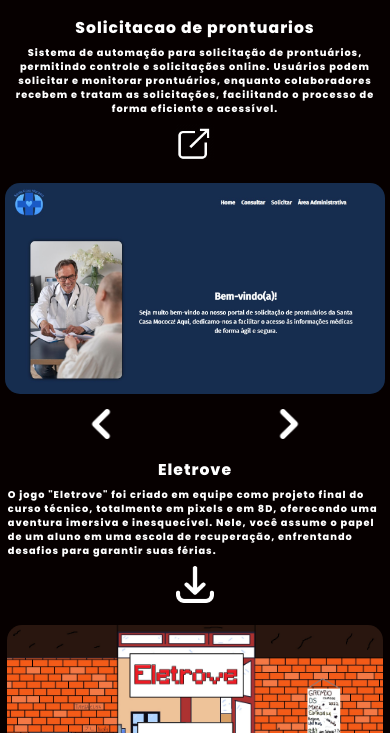
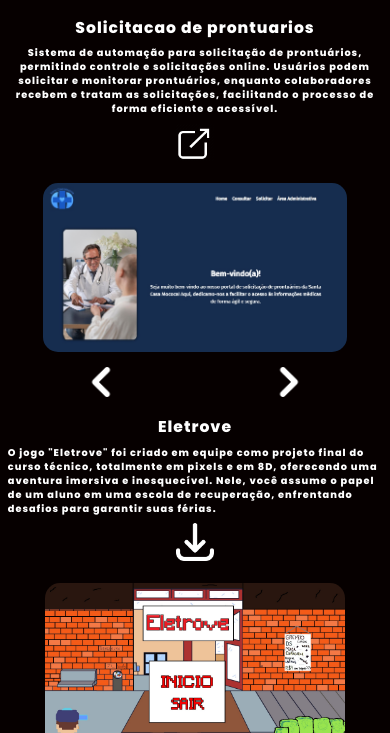
Before and after one commit to vinicads/portfolio, a plain HTML site: page index.html in a window 390 px wide. Shown: the part 3471-4204 px from the top of the page. Drawn offline with Linux system fonts and the light colour scheme.

Commit message:
lastCommit

```diff
--- a/style.css
+++ b/style.css
@@ -903,11 +903,10 @@ animation: showDown 1s forwards ease-in-out;
 
 .container-slider {
     display: flex;
-    width: 100%;
     align-items: center;
     justify-content: center;
     margin: 2% 0;
-    height: 50vh;
+    height: 40vh;
 }
 
 .container-images {
@@ -1042,6 +1041,12 @@ animation: showDown 1s forwards ease-in-out;
     }
 }
 
+@media (max-width: 1220px) {
+    .container-slider {
+        height: 35vh;
+    }
+}
+
 @media (max-width: 1024px){
 
     .display {
@@ -1091,6 +1096,8 @@ animation: showDown 1s forwards ease-in-out;
     .portfolio, .portfolio.reverse {
         margin: 5% 0;
         display: flex;
+        justify-content: center;
+        align-items: center;
         flex-direction: column-reverse;
         text-align: center;
     }
@@ -1349,6 +1356,7 @@ animation: showDown 1s forwards ease-in-out;
     }
 
     .container-slider {
+
         height: 35vh;
         max-width: 100%;
     }
@@ -1410,6 +1418,11 @@ animation: showDown 1s forwards ease-in-out;
     .footerCopyight {
         text-wrap: wrap;
         font-size: 1.5vw;
+    }
+
+    .container-slider {
+        height: 30vh;
+        max-width: 100%;
     }
 
 }
@@ -1451,7 +1464,7 @@ animation: showDown 1s forwards ease-in-out;
 
 
     .container-slider {
-        height: 30vh;
+        height: 25vh;
         max-width: 100%;
     }
 }
@@ -1532,7 +1545,9 @@ animation: showDown 1s forwards ease-in-out;
     }
 
     .container-slider {
-        height: 25vh;
+        text-align: center;
+        height: 20vh;
+
     }
 
 }
```
